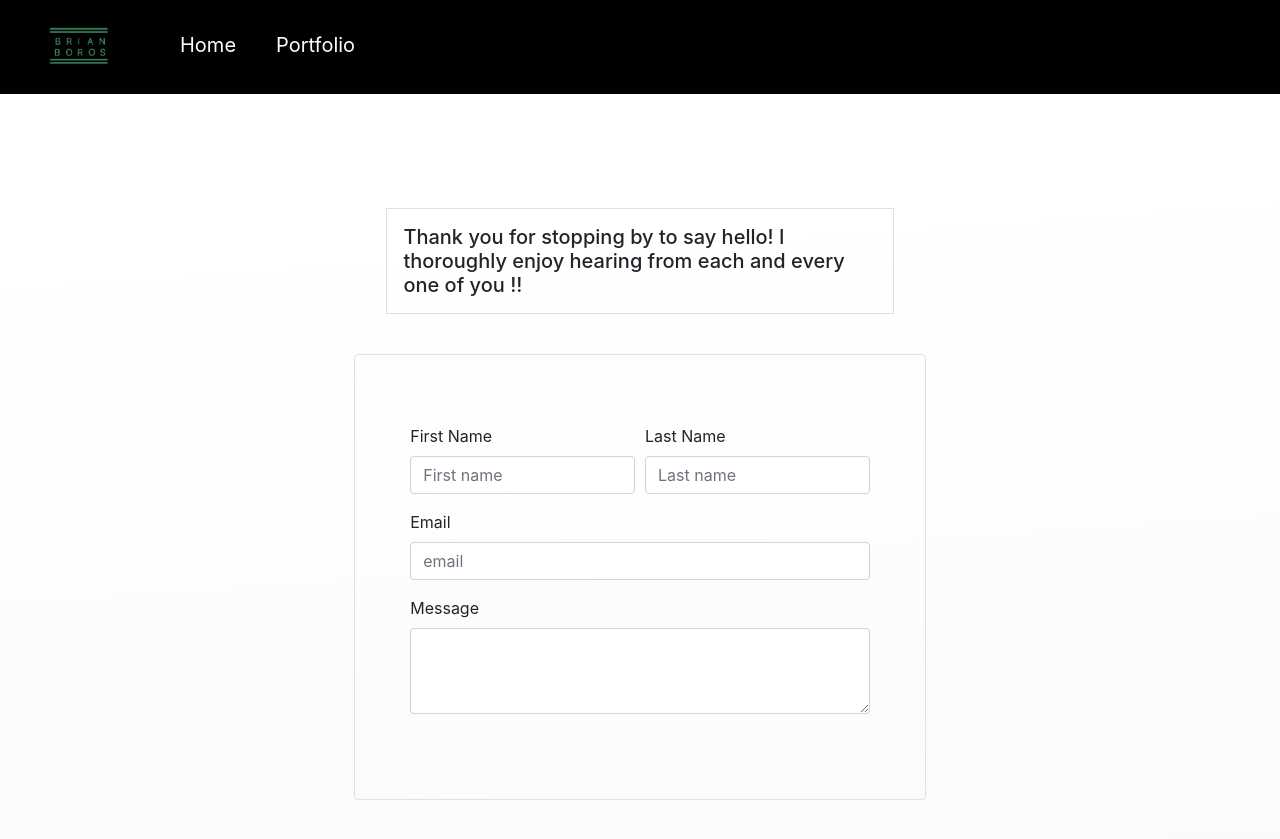
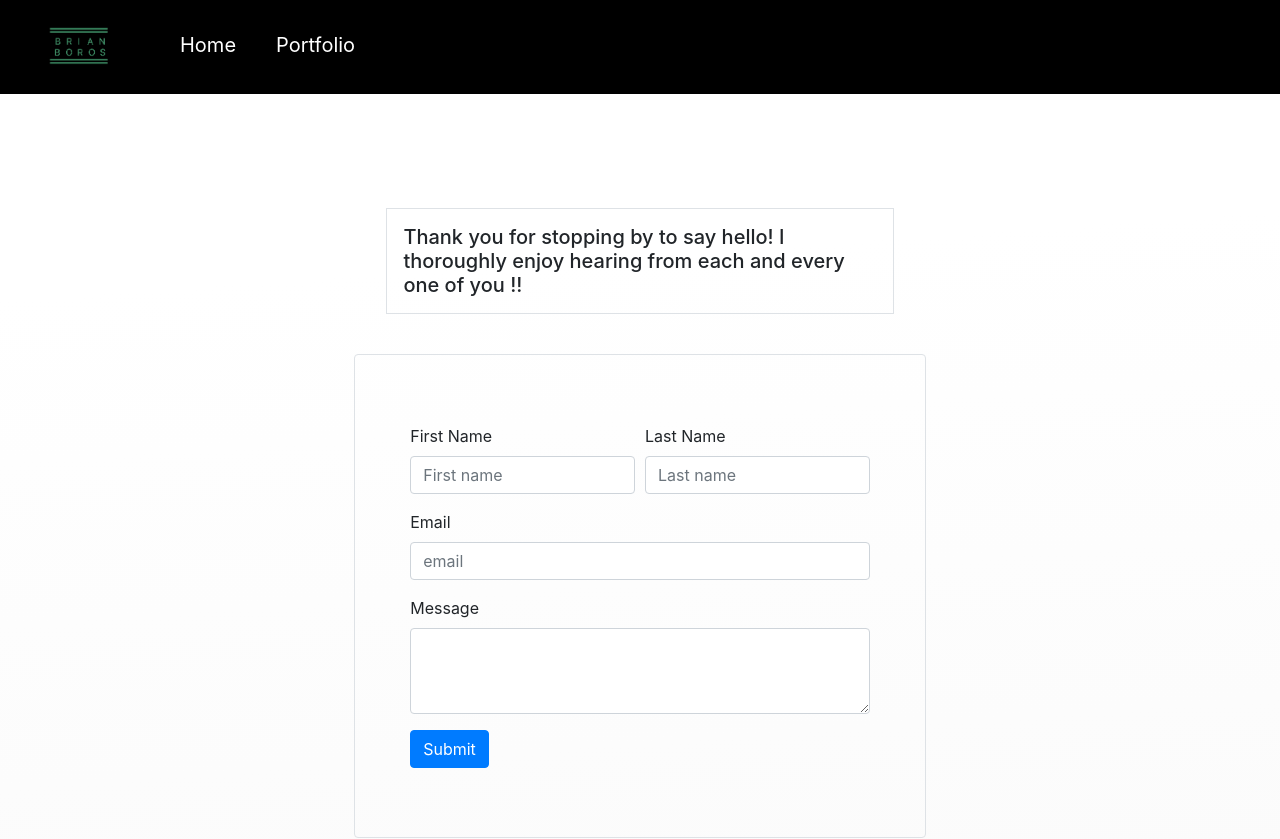
Before and after one commit to brianboros7/brian-boros-web, a React (Create React App) app: page /contact in a window 1280 px wide. Shown: the top 839 px of the page. Built offline with nearby package versions, Linux system fonts and the light colour scheme.

Commit message:
added submit button on contact form

```diff
--- a/src/pages/contact/Contact.js
+++ b/src/pages/contact/Contact.js
@@ -1,6 +1,6 @@
 import React from 'react';
 import './style.scss';
-import {Form, Col} from 'react-bootstrap';
+import {Form, Col, Button} from 'react-bootstrap';
 
 function Contact() {
     return(
@@ -33,6 +33,9 @@ function Contact() {
                                 <Form.Control as="textarea" rows="3" />
                             </Form.Group>
                         </Form.Row>
+                        <Button variant="primary" type="submit">
+                            Submit
+                        </Button>
                     </Form>
                 </div>
             </div>
```
